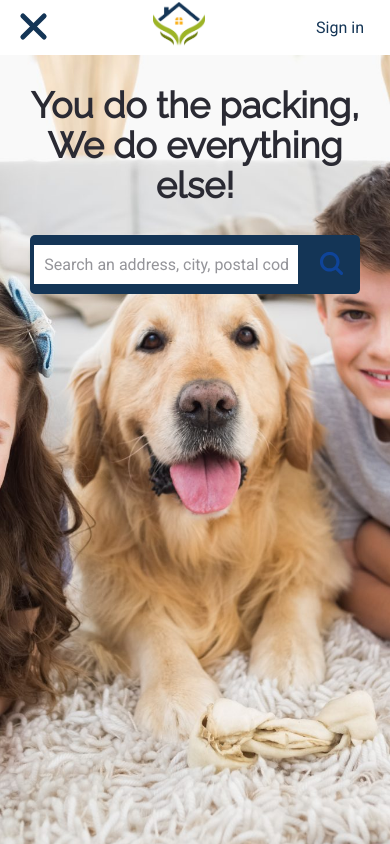
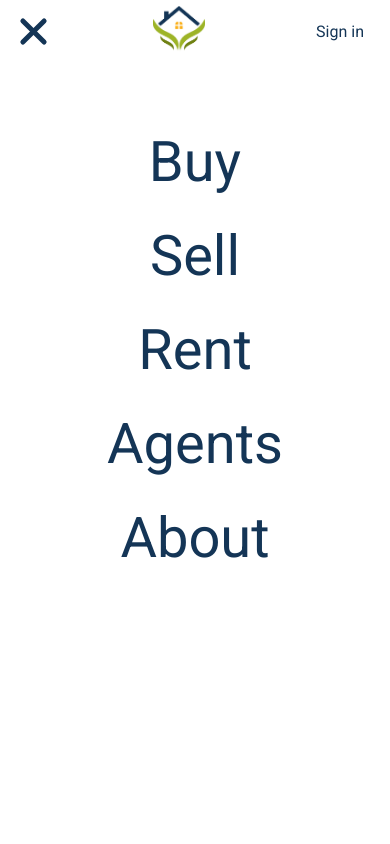
Before and after one commit to rradfar/houses-r-us, a website: page index.html in a window 390 px wide. Both pictures are taken after a click on the element 33 px from the left and 37 px from the top of the page. Shown: the top 844 px of the page. Drawn offline with Linux system fonts and the light colour scheme.

Commit message:
Make nav menu responsive on mobile

```diff
--- a/index.html
+++ b/index.html
@@ -31,17 +31,17 @@
       <div class="navbar__logo-container">
         <img src="assets/logo.jpg" alt="Houses-R-Us logo" class="navbar__logo">
       </div>
-      <div class="navbar__menu-btn" id="menu-btn" onclick="onClickMenu()">
+      <div class="navbar__menu-btn" id="menu-btn" onclick="toggleMenu()">
         <div id="bar" class="bar"></div>
         <div id="bar" class="bar"></div>
         <div id="bar" class="bar"></div>
       </div>
       <ul class="navbar__items-container" id="navbar-items-container">
-        <li class="navbar__item"><a>Buy</a></li>
-        <li class="navbar__item"><a>Sell</a></li>
-        <li class="navbar__item"><a>Rent</a></li>
-        <li class="navbar__item"><a>Agents</a></li>
-        <li class="navbar__item"><a>About</a></li>
+        <li class="navbar__item"><a href="#">Buy</a></li>
+        <li class="navbar__item"><a href="#">Sell</a></li>
+        <li class="navbar__item"><a href="#">Rent</a></li>
+        <li class="navbar__item"><a href="#">Agents</a></li>
+        <li class="navbar__item"><a href="#">About</a></li>
       </ul>
       <div class="navbar__login-container">
         <ul>
--- a/scripts/script.js
+++ b/scripts/script.js
@@ -1,4 +1,7 @@
-function onClickMenu() {
-  document.getElementById('menu-btn').classList.toggle('change');
-  document.getElementById('navbar-items-container').classList.toggle('change');
-}
+const menuBtn = document.getElementById('menu-btn');
+const menuContainer = document.getElementById('navbar-items-container');
+
+const toggleMenu = () => {
+  menuBtn.classList.toggle('open');
+  menuContainer.classList.toggle('open');
+};
--- a/scss/_nav.scss
+++ b/scss/_nav.scss
@@ -50,7 +50,7 @@
     }
   }
 
-  &.change {
+  &.open {
     .bar {
       &:first-of-type {
         transform: translateY(4px) rotateZ(-45deg);
@@ -77,8 +77,26 @@
     flex-direction: row;
   }
 
-  &.change {
-    // display: flex;
+  &.open {
+    background-color: $color-white-primary;
+    display: flex;
+    flex-flow: column nowrap;
+    justify-content: flex-start;
+    align-items: center;
+    padding-top: 6rem;
+    height: calc(100vh);
+    width: 100vw;
+    z-index: 2;
+    position: absolute;
+    top: 5.5rem;
+    left: 0;
+
+    a {
+      font-size: 5.6rem;
+      line-height: 7.4rem;
+      text-decoration: none;
+      padding: 1rem 1rem;
+    }
   }
 
   li {
@@ -88,12 +106,14 @@
   }
 
   a {
+    display: inline-block;
     color: $color-brand-primary;
     font-size: 1.6rem;
     line-height: 2.4rem;
     text-decoration: none;
     padding: 2rem 1rem;
     cursor: pointer;
+    transition: transform 0.3s linear;
 
     &:visited,
     &:active {
@@ -102,6 +122,7 @@
 
     &:hover {
       background-color: $color-white-secondary;
+      transform: scale(1.1);
     }
   }
 }
@@ -115,11 +136,13 @@
     list-style: none;
 
     a {
+      display: inline-block;
       color: $color-brand-primary;
       font-size: 1.6rem;
       line-height: 2.4rem;
       text-decoration: none;
       padding: 2rem 1rem;
+      transition: transform 0.3s linear;
 
       &:visited,
       &:active {
@@ -127,7 +150,8 @@
       }
 
       &:hover {
-        background-color: $color-brand-primary;
+        background-color: $color-white-secondary;
+        transform: scale(1.1);
       }
     }
   }
```
Also changed, not shown: css/main.css.
